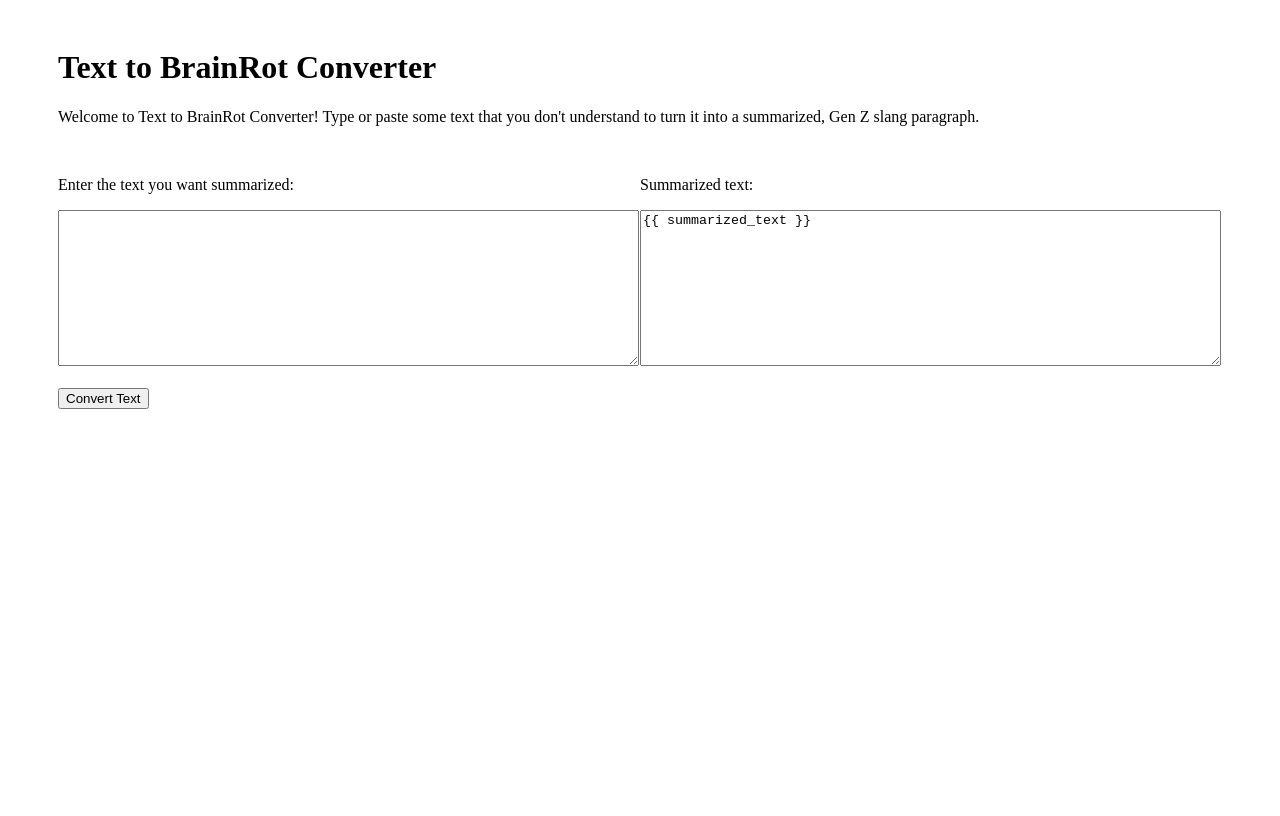
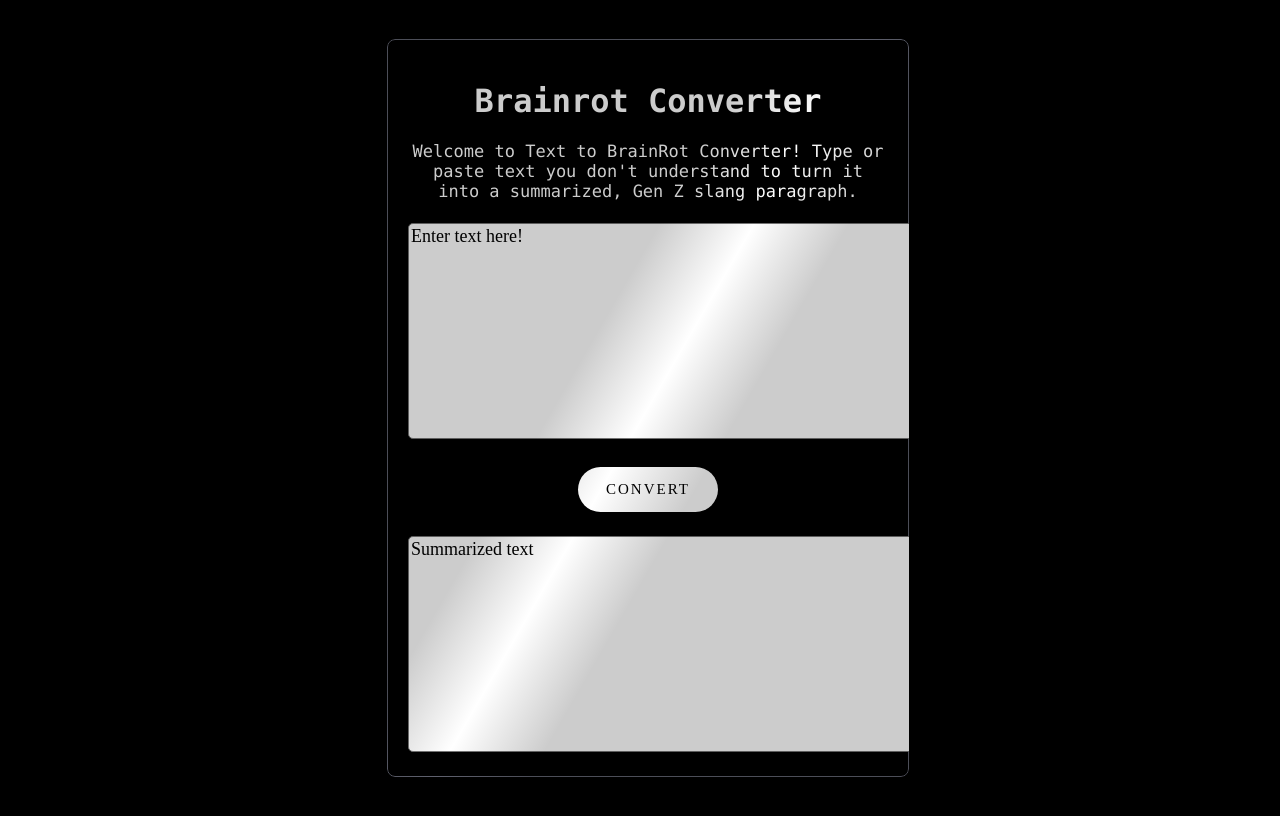
Before and after one commit to negiakansha/brainrot-converter, a plain HTML site: page templates/index.html in a window 1280 px wide. Drawn offline with Linux system fonts and the light colour scheme; files that its build step writes are made by us from their sources.

Commit message:
Fancy UI changes... I did this instead of what I was supposed to be doing...

```diff
--- a/static/index.css
+++ /dev/null
@@ -1,20 +0,0 @@
-.column {
-    float: left;
-    width: 50%;
-}
-
-/* .column .buttonContainer {
-  text-align: right;
-} */
-
-.row:after {
-  content: "";
-  display: table;
-  clear: both;
-}
-
-.container {
-  padding-top: 20px;
-  padding-left: 50px;
-  padding-right: 50px;
-}
--- /dev/null
+++ b/templates/index.css
@@ -0,0 +1,72 @@
+body {
+  background-color: black;
+  color: white;
+  font-family: "Monaco";
+}
+
+.container {
+  height: 100vh;
+  width: 100vw;
+  overflow: hidden;
+  display: flex;
+  align-items: center;
+  justify-content: center;
+  text-align: center;
+}
+
+.box {
+  border: 1px solid rgb(95 97 110);
+  border-radius: 0.5em;
+  padding: 20px;
+  width: 30em;
+  position: absolute;
+  mask: linear-gradient(120deg, rgba(100, 100, 100, 0.8) 40%, #000, #000c 60%);
+}
+
+.intro-text {
+  padding-bottom: 5px;
+}
+
+textarea {
+  border-radius: 5px;
+  box-sizing: border-box;
+  resize: none;
+  outline: none;
+  font-size: 18px;
+  font-family: "Times New Roman";
+}
+
+p {
+  font-size: 17px;
+}
+
+textarea:focus {
+  transition: 0.15s;
+  background-color: rgb(243, 244, 248);
+}
+
+.convert-button {
+  width: 140px;
+  height: 45px;
+  font-family: 'Times New Roman';
+  font-size: 15px;
+  text-transform: uppercase;
+  letter-spacing: 2px;
+  font-weight: 500;
+  color: #000;
+  background-color: #fff;
+  border: none;
+  border-radius: 45px;
+  box-shadow: 0px 8px 15px rgba(0, 0, 0, 0.1);
+  transition: all 0.3s ease 0s;
+  cursor: pointer;
+  outline: none;
+  margin: 1.5rem;
+}
+
+.convert-button:hover {
+  background-color: #2EE59D;
+  box-shadow: 0px 15px 20px rgba(46, 229, 157, 0.4);
+  color: #fff;
+  transform: translateY(-7px);
+}
--- a/templates/index.html
+++ b/templates/index.html
@@ -6,25 +6,16 @@
     <title>Brainrot Converter</title>
     <link rel="stylesheet" href="index.css">
 </head>
-<body class="container">
-    <h1>Text to BrainRot Converter</h1>
-    <p>Welcome to Text to BrainRot Converter! Type or paste some text that you don't understand to turn it into a summarized, Gen Z slang paragraph.</p>
-    <br>
-    <div class="row">
-        <div class="column">
-            <form action="/convert" method="post">
-                <p><label>Enter the text you want summarized:</label></p>
-                <textarea name="input_text" rows="10" cols="70"></textarea>
-                <br><br>
-                <div class="buttonContainer">
-                    <input type="submit" value="Convert Text">
-                </div>
-            </form>
-        </div>
-        <div class="column">
-            <p><label>Summarized text:</label></p>
-            <textarea rows="10" cols="70">{{ summarized_text }}</textarea>
-        </div>
+<body id="ex1" class="container">
+    <div id="ex1-layer" class="box">
+        <h1>Brainrot Converter</h1>
+        <p class="intro-text">Welcome to Text to BrainRot Converter! Type or paste text you don't understand to turn it into a summarized, Gen Z slang paragraph.</p>
+        <form action="/convert" method="post">
+            <textarea name="input_text" rows="10" cols="50">Enter text here!</textarea>
+            <input class="convert-button"  type="submit" value="Convert">
+        </form>
+        <textarea rows="10" cols="50">Summarized text</textarea>
     </div>
+    <script src="index.js"></script>
 </body>
 </html>
--- /dev/null
+++ b/templates/index.js
@@ -0,0 +1,26 @@
+let constrain = 900;
+let mouseOverContainer = document.getElementById("ex1");
+let ex1Layer = document.getElementById("ex1-layer");
+
+function transforms(x, y, el) {
+  let box = el.getBoundingClientRect();
+  let calcX = -(y - box.y - (box.height / 2)) / constrain;
+  let calcY = (x - box.x - (box.width / 2)) / constrain;
+
+  return "perspective(100px) "
+    + "   rotateX("+ calcX +"deg) "
+    + "   rotateY("+ calcY +"deg) ";
+};
+
+ function transformElement(el, xyEl) {
+  el.style.transform  = transforms.apply(null, xyEl);
+}
+
+mouseOverContainer.onmousemove = function(e) {
+  let xy = [e.clientX, e.clientY];
+  let position = xy.concat([ex1Layer]);
+
+  window.requestAnimationFrame(function(){
+    transformElement(ex1Layer, position);
+  });
+};
```
Also changed, not shown: 1 other file.
